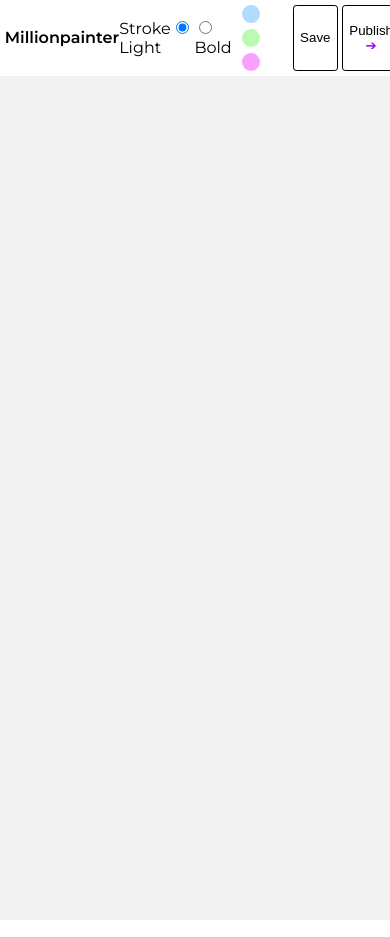
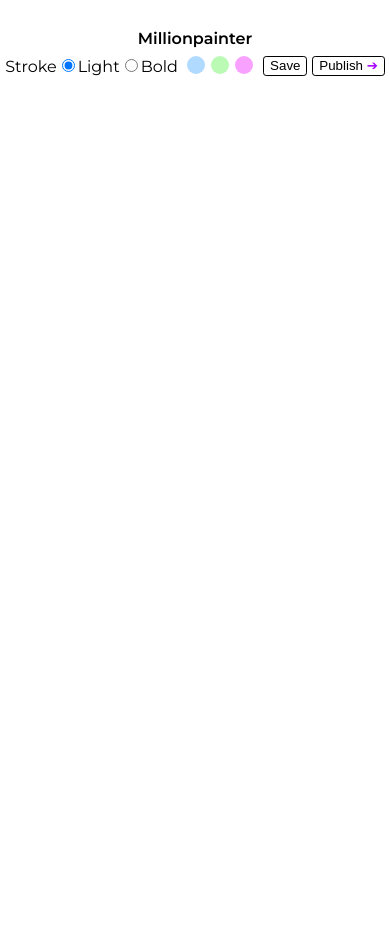
Before and after one commit to Phil-star1984/sketch_app, a React (Vite) app: page / in a window 390 px wide. Built offline with nearby package versions, Linux system fonts and the light colour scheme.

Commit message:
fix: responsiveness of sketches component

```diff
--- a/src/components/Home.jsx
+++ b/src/components/Home.jsx
@@ -9,7 +9,7 @@ function Home() {
   const contextRef = useRef(null);
   const [isDrawing, setIsDrawing] = useState(false);
   const [lineBrushWidth, setLineBrushWidth] = useState(5);
-  const [canvasBackgroundColor, setCanvasBackgroundColor] = useState("#f2f2f2");
+  const [canvasBackgroundColor, setCanvasBackgroundColor] = useState("white");
   const [sendingSketch, setSendingSketch] = useState(false);
 
   // Festgelegte Farben für den CirclePicker
--- a/src/components/Sketches.jsx
+++ b/src/components/Sketches.jsx
@@ -39,9 +39,9 @@ function Sketches() {
       <h1>Sketches</h1>
       <div className="sketches_container">
         {images.map((image, index) => (
-          <div>
-            <div key={image.name} className="sketches_card">
-              <img src={image.url} alt="Sketch" />
+          <div key={image.name} className="sketches_card">
+            <div>
+              <img src={image.url} alt="Portrait Sketch" />
             </div>
             <div className="sketch_infos">
               <p>Sketched by: Phil Splash</p>
--- a/src/index.css
+++ b/src/index.css
@@ -86,11 +86,17 @@ button.send_canvas_button::after {
 }
 
 .sketches_container {
+  padding: 15px;
+  padding-top: 0;
   display: grid;
   grid-template-columns: repeat(3, 1fr);
   gap: 15px;
   grid-auto-rows: minmax(100px, auto);
   /* border: 3px solid blue; */
+}
+
+.sketch_infos {
+  padding: 5px; /* Adds space inside each info block */
 }
 
 .sketch_infos p {
@@ -110,9 +116,16 @@ button.send_canvas_button::after {
   color: white;
 }
 
-.sketches_card :hover {
-  border: 2px solid black;
-  box-sizing: border-box;
+.sketches_card {
+  padding: 10px;
+  /* border: 1px solid rgb(0, 0, 0);
+  border-radius: 8px; */
+}
+
+.sketches_card:hover {
+  /* border: 1px solid rgb(0, 0, 0); */
+  background-color: rgba(255, 255, 255, 0.12);
+  border-radius: 8px;
 }
 
 .sketches_card img {
@@ -121,6 +134,7 @@ button.send_canvas_button::after {
 
 @media only screen and (max-width: 768px) {
   .sketches_container {
+    padding: 13px;
     display: grid;
     grid-template-columns: repeat(3, 1fr);
     gap: 13px;
@@ -141,7 +155,20 @@ button.send_canvas_button::after {
 }
 
 @media only screen and (max-width: 480px) {
+  .header {
+    display: flex;
+    flex-direction: column;
+    text-align: center;
+    margin-top: 1.5rem;
+  }
+
+  .options {
+    margin-top: 0.5rem;
+    margin-bottom: 0.5rem;
+  }
+
   .sketches_container {
+    padding: 8px;
     display: grid;
     grid-template-columns: repeat(3, 1fr);
     gap: 8px;
```
